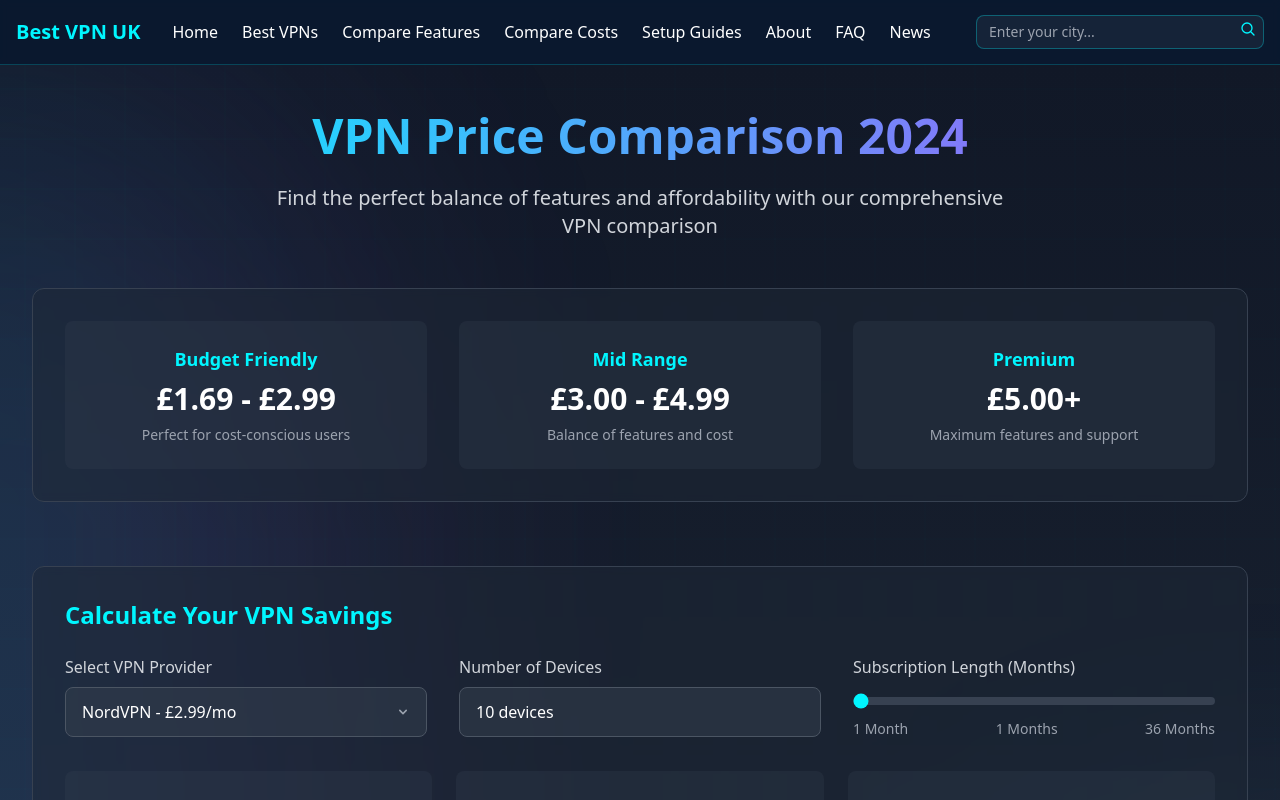
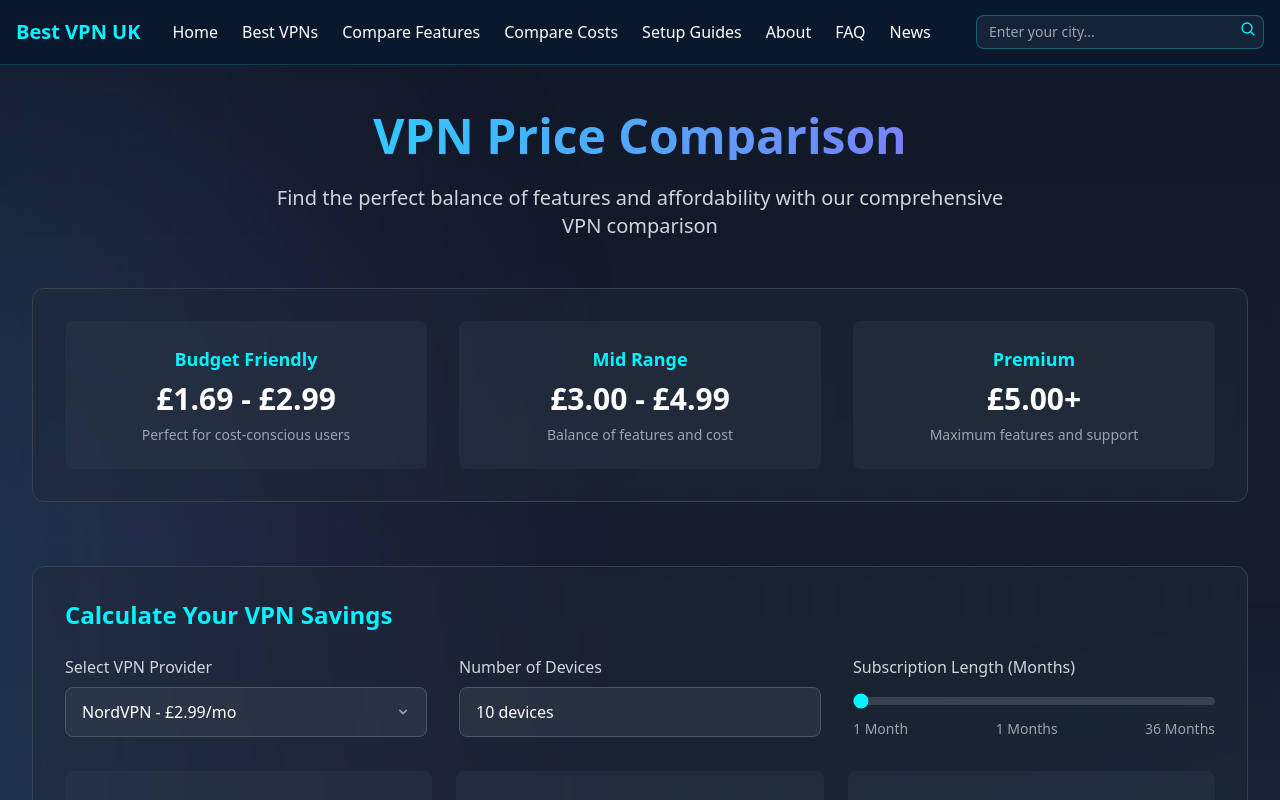
Before and after one commit to GergulasBalint/bestvpn, a React (Vite) app: page /compare-costs in a window 1280 px wide. Shown: the top 800 px of the page. Built offline with nearby package versions, Linux system fonts and the light colour scheme.

Commit message:
fixing bugs again

```diff
--- a/src/pages/CostComparison.tsx
+++ b/src/pages/CostComparison.tsx
@@ -23,7 +23,7 @@ const CostComparison: React.FC = () => {
           <div className="max-w-7xl mx-auto px-4 sm:px-6 lg:px-8 mb-16">
             <div className="text-center">
               <h1 className="text-4xl md:text-5xl font-bold mb-6 bg-gradient-to-r from-cyber-blue to-purple-500 text-transparent bg-clip-text">
-                VPN Price Comparison 2024
+                VPN Price Comparison
               </h1>
               <p className="text-xl text-gray-300 max-w-3xl mx-auto">
                 Find the perfect balance of features and affordability with our comprehensive VPN comparison
```
